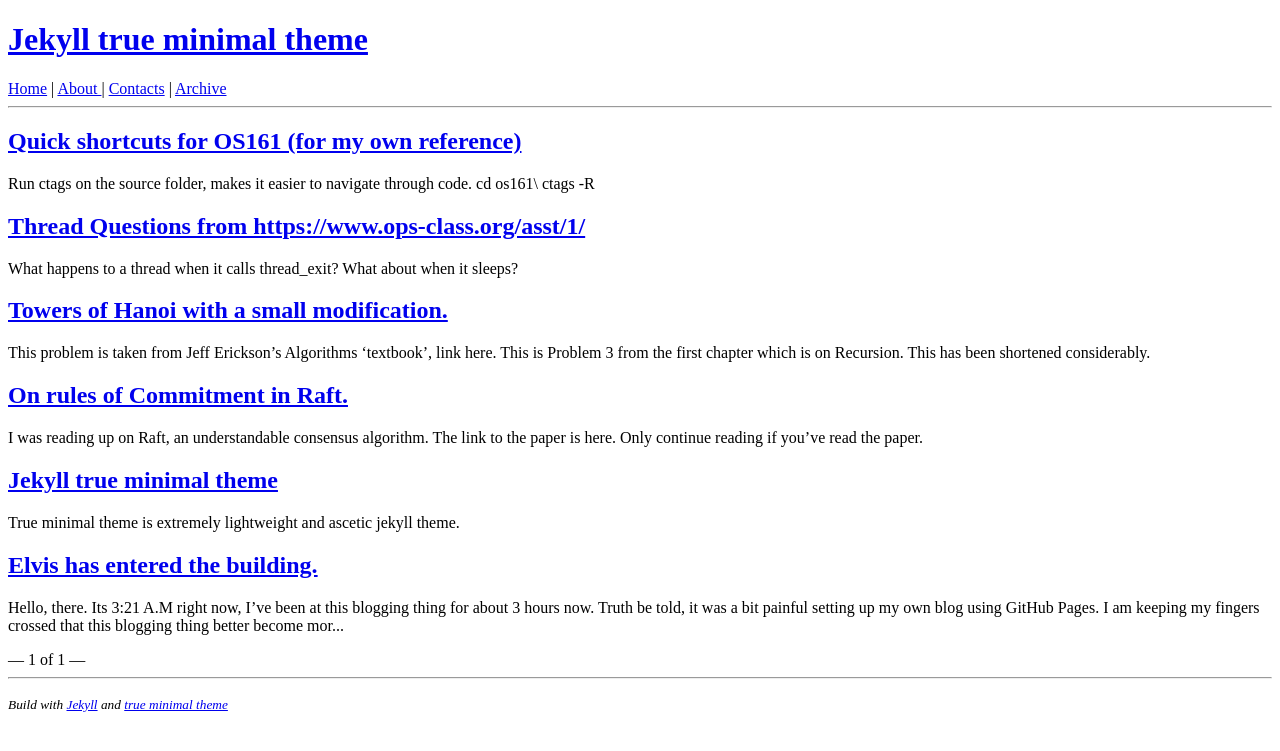
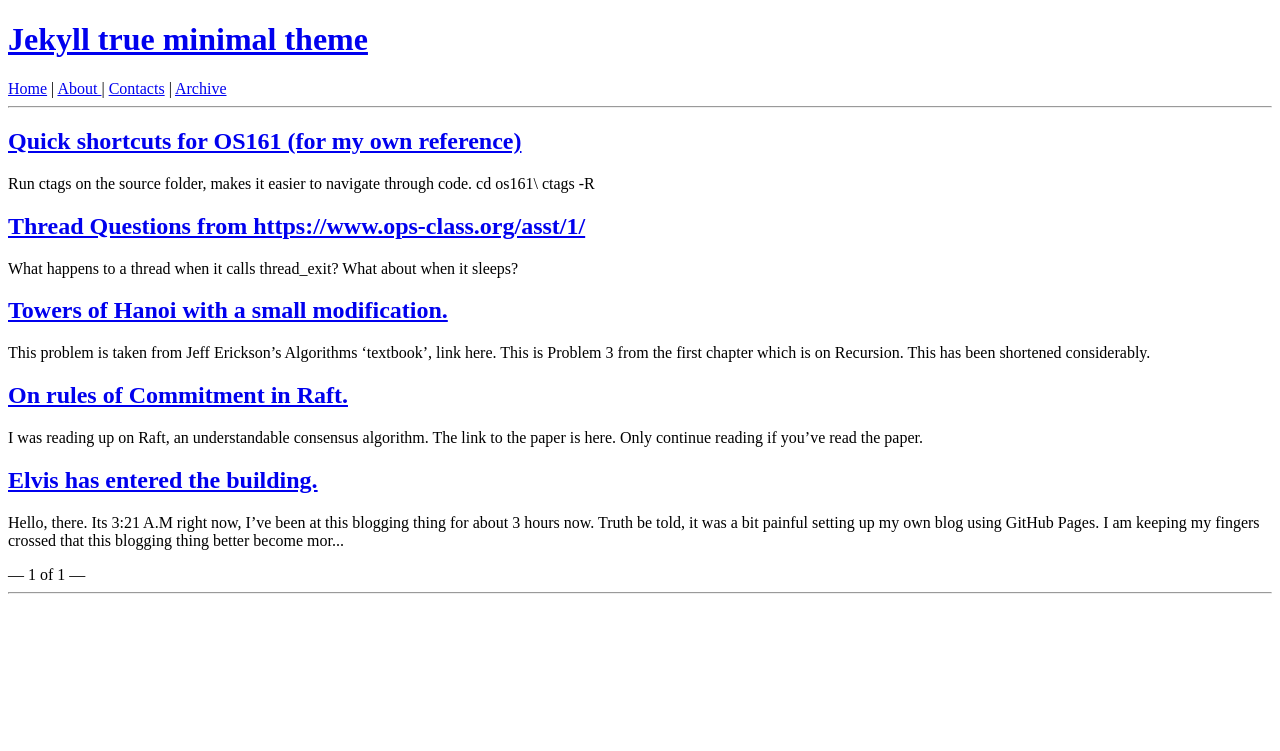
Before and after one commit to sudk1896/sudk1896.github.io, a Jekyll site: the page built from index.html, in a window 1280 px wide. Shown: the top 751 px of the page. Built offline with Jekyll 4.4.1, drawn with Linux system fonts in a browser that asks for light colours; the list of posts is cut into pages by our own code.

Commit message:
Remove unnecessary stuff

````diff
--- a/_layouts/default.html
+++ b/_layouts/default.html
@@ -24,6 +24,5 @@
 
     {{ content }}
 <hr>
-    <p><small> <i>Build with <a href="https://jekyllrb.com/">Jekyll</a> and  <a href="https://github.com/cyevgeniy/jekyll-true-minimal/">true minimal theme</a></i> </small></p>
 </body>
 </html>
--- a/_posts/2018-01-01-jekyll-true-minimal-theme.md
+++ /dev/null
@@ -1,33 +0,0 @@
----
-layout: post
-title:  "Jekyll true minimal theme"
-date:   2018-01-01 23:22:40 +0300
----
-
-True minimal theme is extremely lightweight and ascetic jekyll theme.
-
-This theme has only one css file, which is used for source code highlighting.
-
-
-# Heading 1
-## Heading 2
-### Heading 3
-
-List of entries:
-
-- item 1
-- item 2
-- item 3
-- item 4
-
-Source code are highlighted:
-
-```perl
-#!/usr/bin/perl
-
-sub print_hello {
-    print "Hello, Jekyll!\n";
-}
-
-print_hello;
-```
````
Also changed, not shown: 1 other file.
